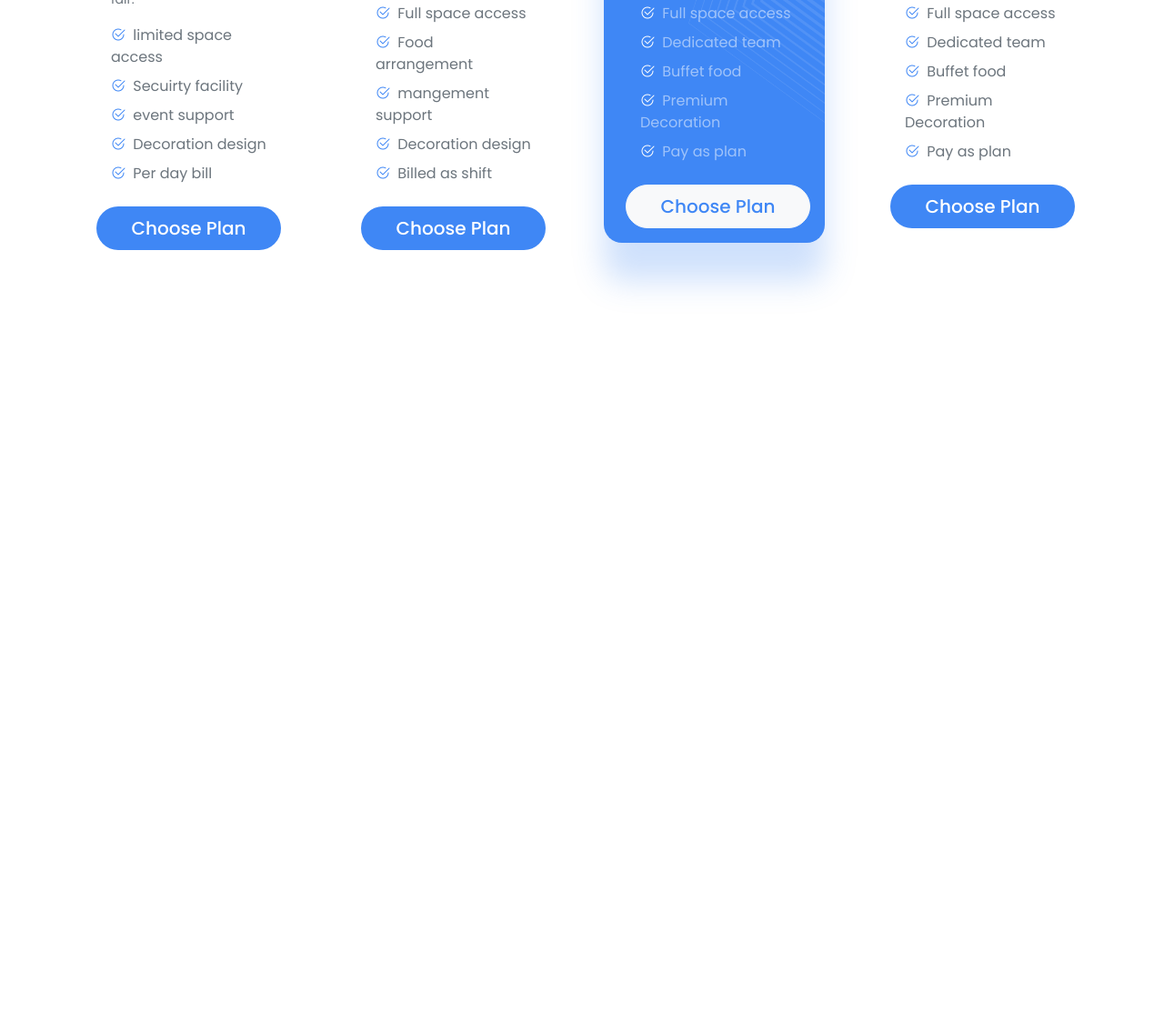
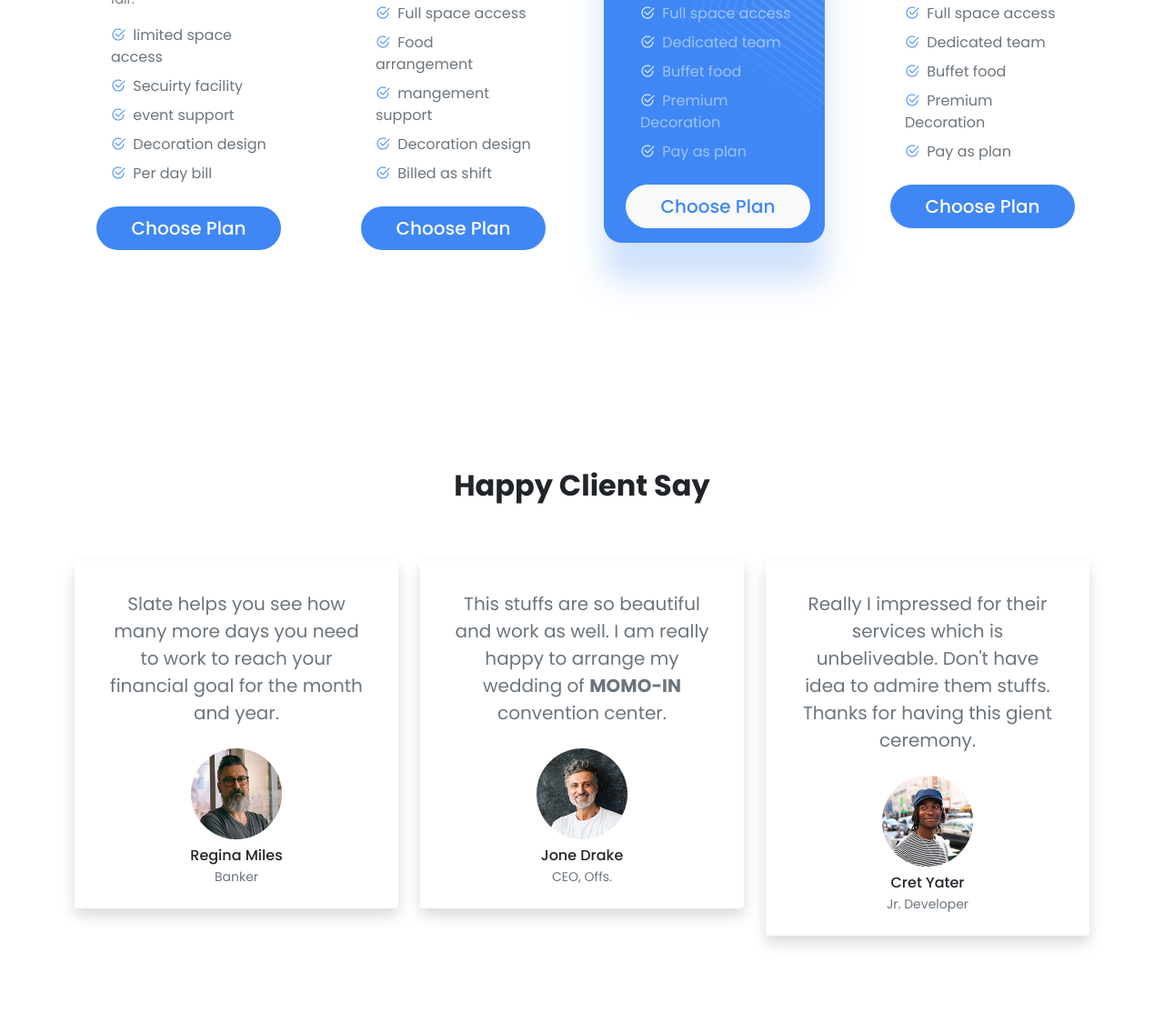
Before and after one commit to Ashik-Mahmud/convention-center-bs, a plain HTML site: page index.html in a window 1280 px wide. Shown: the part 1841-2966 px from the top of the page at 91% size. Before the commit the page ends 2292 px from the top, so only its background shows below. Drawn offline with nearby package versions, Linux system fonts and the light colour scheme.

Commit message:
Yeahgit add . I done one more section called testimonial yeah...

```diff
--- a/index.html
+++ b/index.html
@@ -224,6 +224,51 @@
                 </div>
             </div>
         </section>
+        <!-- testimonial sections start here  -->
+        <section class="clients py-5">
+            <div class="clients-container container">
+                <h1 class="fs-2 font-semibold text-center my-3  text-dark  pb-3">Happy Client Say</h1>
+                <div class="row my-md-5">
+                    <div class="col-lg-4">
+                        <div class="card border-0 shadow border border-light text-center px-3 py-3">
+                            <div class="card-body">
+                                <p class="card-text  fs-5 text-muted">Slate helps you see how   many more days you need to work to reach your financial goal for the month and year.</p>
+                            </div>
+                            <div class="card-footer bg-white border-0">
+                                <img src="./assets/images/person 1.png" alt="client 1" class="img-fluid">
+                                <h3 class="card-title h6 text-dark my-2">Regina Miles</h3>
+                                <p class="card-subtitle small text-muted">Banker</p>
+                            </div>
+                        </div>
+                    </div>
+                    <div class="col-lg-4">
+                        <div class="card border-0 shadow border border-light text-center px-3 py-3">
+                            <div class="card-body">
+                                <p class="card-text  fs-5 text-muted">This stuffs are so beautiful and work as well. I am really happy to arrange my wedding of <strong>MOMO-IN</strong> convention center. </p>
+                            </div>
+                            <div class="card-footer bg-white border-0">
+                                <img src="./assets/images/person 2.png" alt="client 2" class="img-fluid">
+                                <h3 class="card-title h6 text-dark my-2">Jone Drake</h3>
+                                <p class="card-subtitle small text-muted">CEO, Offs.</p>
+                            </div>
+                        </div>
+                    </div>
+                    <div class="col-lg-4">
+                        <div class="card border-0 shadow border border-light text-center px-3 py-3">
+                            <div class="card-body">
+                                <p class="card-text  fs-5 text-muted">Really I impressed for their services which is unbeliveable. Don't have idea to admire them stuffs. Thanks for having this gient ceremony.</p>
+                            </div>
+                            <div class="card-footer bg-white border-0">
+                                <img src="./assets/images/person 3.png" alt="client 3" class="img-fluid">
+                                <h3 class="card-title h6 text-dark my-2">Cret Yater</h3>
+                                <p class="card-subtitle small text-muted">Jr. Developer</p>
+                            </div>
+                        </div>
+                    </div>
+                </div>
+            </div>
+        </section>
+        <!-- faq sections start here  -->
     </main>
     <!-- main sections end here  -->
 
```
